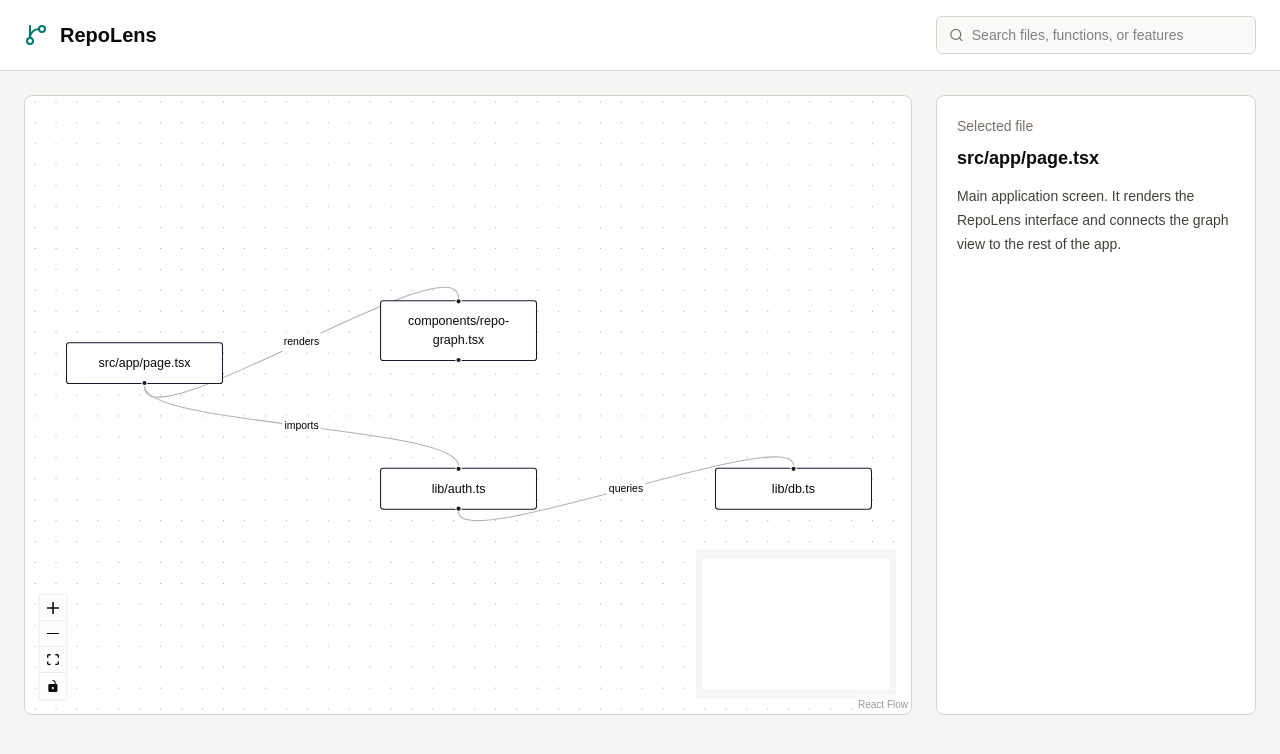
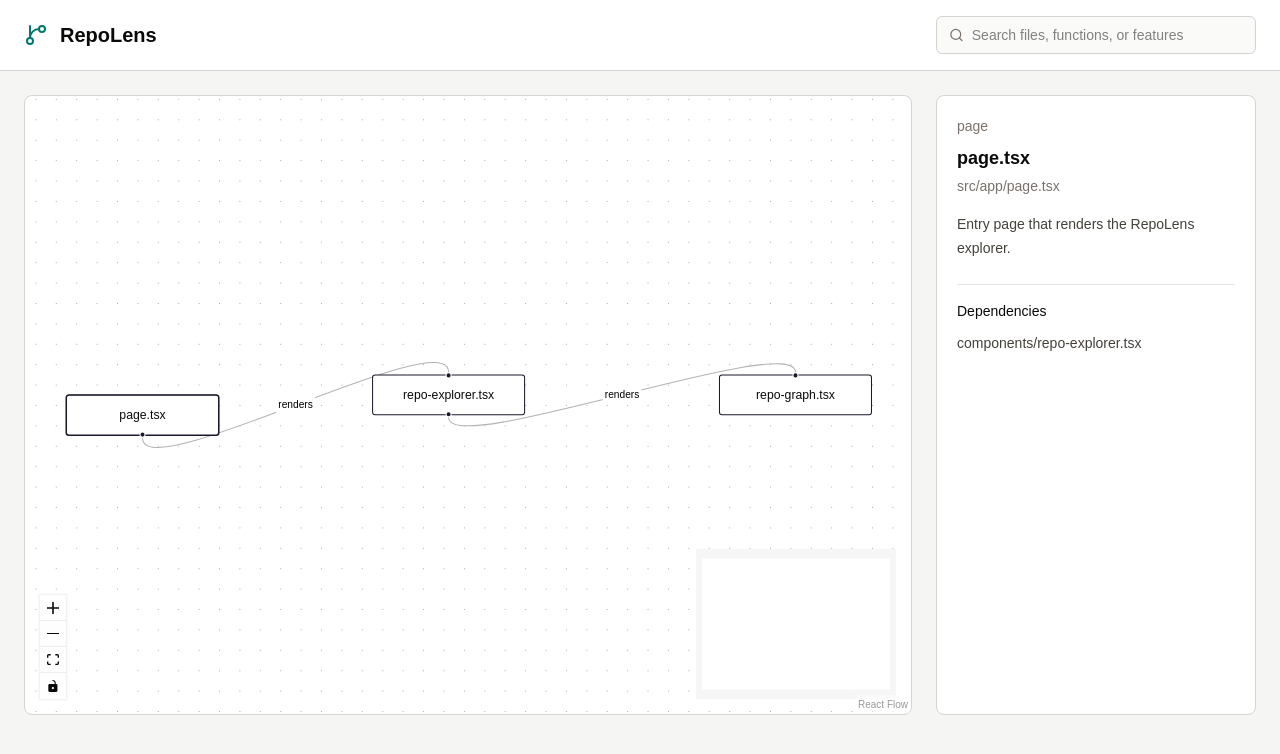
Before and after one commit to oshadhaw63/RepoLens, a Next.js app: page / in a window 1280 px wide. Shown: the top 754 px of the page. Built offline with nearby package versions, Linux system fonts and the light colour scheme.

Commit message:
feat: add clickable graph node details

```diff
--- a/src/app/page.tsx
+++ b/src/app/page.tsx
@@ -1,41 +1,5 @@
-import { GitBranch, Search } from "lucide-react";
-
-import { RepoGraph } from "@/components/repo-graph";
+import { RepoExplorer } from "@/components/repo-explorer";
 
 export default function Home() {
-  return (
-    <main className="min-h-screen bg-stone-100 text-stone-950">
-      <header className="border-b border-stone-300 bg-white">
-        <div className="mx-auto flex max-w-7xl items-center justify-between px-6 py-4">
-          <div className="flex items-center gap-3">
-            <GitBranch className="h-6 w-6 text-teal-700" />
-            <h1 className="text-xl font-semibold">RepoLens</h1>
-          </div>
-
-          <label className="flex w-80 items-center gap-2 rounded-md border border-stone-300 bg-stone-50 px-3 py-2 text-sm">
-            <Search className="h-4 w-4 text-stone-500" />
-            <input
-              className="w-full bg-transparent outline-none"
-              placeholder="Search files, functions, or features"
-            />
-          </label>
-        </div>
-      </header>
-
-      <section className="mx-auto grid max-w-7xl grid-cols-[1fr_320px] gap-6 px-6 py-6">
-        <div className="h-[620px] overflow-hidden rounded-lg border border-stone-300 bg-white">
-          <RepoGraph />
-        </div>
-
-        <aside className="rounded-lg border border-stone-300 bg-white p-5">
-          <p className="text-sm font-medium text-stone-500">Selected file</p>
-          <h2 className="mt-2 text-lg font-semibold">src/app/page.tsx</h2>
-          <p className="mt-3 text-sm leading-6 text-stone-700">
-            Main application screen. It renders the RepoLens interface and
-            connects the graph view to the rest of the app.
-          </p>
-        </aside>
-      </section>
-    </main>
-  );
+  return <RepoExplorer />;
 }
--- /dev/null
+++ b/src/components/repo-explorer.tsx
@@ -0,0 +1,52 @@
+"use client";
+
+import { useState } from "react";
+import { GitBranch, Search } from "lucide-react";
+
+import { RepoGraph } from "@/components/repo-graph";
+import { sampleNodes, type RepoNode } from "@/lib/repolens/sample-graph";
+
+export function RepoExplorer() {
+  const [selectedNode, setSelectedNode] = useState<RepoNode>(sampleNodes[0]);
+  const selectedFile = selectedNode.data;
+
+  return (
+    <main className="min-h-screen bg-stone-100 text-stone-950">
+      <header className="border-b border-stone-300 bg-white">
+        <div className="mx-auto flex max-w-7xl items-center justify-between px-6 py-4">
+          <div className="flex items-center gap-3">
+            <GitBranch className="h-6 w-6 text-teal-700" />
+            <h1 className="text-xl font-semibold">RepoLens</h1>
+          </div>
+
+          <label className="flex w-80 items-center gap-2 rounded-md border border-stone-300 bg-stone-50 px-3 py-2 text-sm">
+            <Search className="h-4 w-4 text-stone-500" />
+            <input className="w-full bg-transparent outline-none" placeholder="Search files, functions, or features" />
+          </label>
+        </div>
+      </header>
+
+      <section className="mx-auto grid max-w-7xl grid-cols-1 gap-6 px-6 py-6 lg:grid-cols-[1fr_320px]">
+        <div className="h-[620px] overflow-hidden rounded-lg border border-stone-300 bg-white">
+          <RepoGraph selectedNodeId={selectedNode.id} onNodeSelect={setSelectedNode} />
+        </div>
+
+        <aside className="rounded-lg border border-stone-300 bg-white p-5">
+          <p className="text-sm font-medium text-stone-500">{selectedFile.kind}</p>
+          <h2 className="mt-2 text-lg font-semibold">{selectedFile.label}</h2>
+          <p className="mt-1 text-sm text-stone-500">{selectedFile.path}</p>
+          <p className="mt-4 text-sm leading-6 text-stone-700">{selectedFile.summary}</p>
+
+          <div className="mt-6 border-t border-stone-200 pt-4">
+            <p className="text-sm font-medium">Dependencies</p>
+            <ul className="mt-3 space-y-2 text-sm text-stone-700">
+              {selectedFile.dependencies.map((dependency) => (
+                <li key={dependency}>{dependency}</li>
+              ))}
+            </ul>
+          </div>
+        </aside>
+      </section>
+    </main>
+  );
+}
--- a/src/components/repo-graph.tsx
+++ b/src/components/repo-graph.tsx
@@ -1,18 +1,28 @@
 "use client";
 
-import {
-  Background,
-  Controls,
-  MiniMap,
-  ReactFlow,
-} from "@xyflow/react";
+import { Background, Controls, MiniMap, ReactFlow } from "@xyflow/react";
 import "@xyflow/react/dist/style.css";
 
-import { sampleEdges, sampleNodes } from "@/lib/repolens/sample-graph";
+import { sampleEdges, sampleNodes, type RepoNode } from "@/lib/repolens/sample-graph";
 
-export function RepoGraph() {
+type RepoGraphProps = {
+  selectedNodeId: string;
+  onNodeSelect: (node: RepoNode) => void;
+};
+
+export function RepoGraph({ selectedNodeId, onNodeSelect }: RepoGraphProps) {
+  const visibleNodes = sampleNodes.map((node) => ({
+    ...node,
+    selected: node.id === selectedNodeId,
+  }));
+
   return (
-    <ReactFlow nodes={sampleNodes} edges={sampleEdges} fitView>
+    <ReactFlow
+      nodes={visibleNodes}
+      edges={sampleEdges}
+      fitView
+      onNodeClick={(_, node) => onNodeSelect(node as RepoNode)}
+    >
       <Background />
       <Controls />
       <MiniMap />
--- a/src/lib/repolens/sample-graph.ts
+++ b/src/lib/repolens/sample-graph.ts
@@ -1,32 +1,55 @@
 import type { Edge, Node } from "@xyflow/react";
 
-export const sampleNodes: Node[] = [
+export type RepoNodeData = {
+  label: string;
+  path: string;
+  kind: "page" | "component" | "library";
+  summary: string;
+  dependencies: string[];
+};
+
+export type RepoNode = Node<RepoNodeData>;
+export type RepoEdge = Edge;
+
+export const sampleNodes: RepoNode[] = [
   {
-    id: "app",
+    id: "page",
     type: "input",
-    position: { x: 80, y: 120 },
-    data: { label: "src/app/page.tsx" },
+    position: { x: 80, y: 140 },
+    data: {
+      label: "page.tsx",
+      path: "src/app/page.tsx",
+      kind: "page",
+      summary: "Entry page that renders the RepoLens explorer.",
+      dependencies: ["components/repo-explorer.tsx"],
+    },
+  },
+  {
+    id: "explorer",
+    position: { x: 380, y: 120 },
+    data: {
+      label: "repo-explorer.tsx",
+      path: "src/components/repo-explorer.tsx",
+      kind: "component",
+      summary: "Controls the selected file state and page layout.",
+      dependencies: ["components/repo-graph.tsx", "lib/repolens/sample-graph.ts"],
+    },
   },
   {
     id: "graph",
-    position: { x: 380, y: 80 },
-    data: { label: "components/repo-graph.tsx" },
-  },
-  {
-    id: "auth",
-    position: { x: 380, y: 240 },
-    data: { label: "lib/auth.ts" },
-  },
-  {
-    id: "db",
     type: "output",
-    position: { x: 700, y: 240 },
-    data: { label: "lib/db.ts" },
+    position: { x: 720, y: 120 },
+    data: {
+      label: "repo-graph.tsx",
+      path: "src/components/repo-graph.tsx",
+      kind: "component",
+      summary: "Displays the interactive dependency graph.",
+      dependencies: ["@xyflow/react", "lib/repolens/sample-graph.ts"],
+    },
   },
 ];
 
-export const sampleEdges: Edge[] = [
-  { id: "app-graph", source: "app", target: "graph", label: "renders" },
-  { id: "app-auth", source: "app", target: "auth", label: "imports" },
-  { id: "auth-db", source: "auth", target: "db", label: "queries" },
+export const sampleEdges: RepoEdge[] = [
+  { id: "page-explorer", source: "page", target: "explorer", label: "renders" },
+  { id: "explorer-graph", source: "explorer", target: "graph", label: "renders" },
 ];
```
